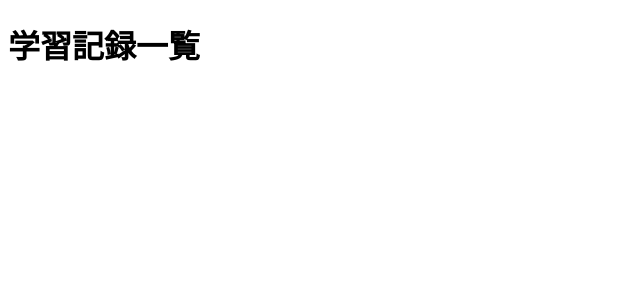
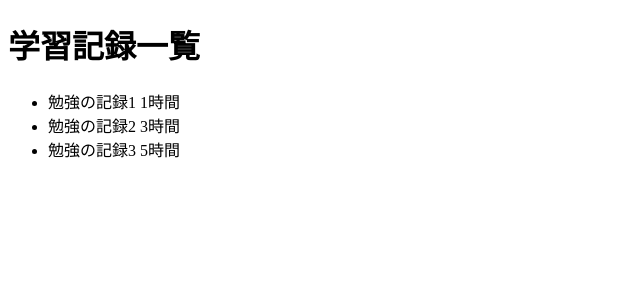
Before and after one commit to Takumi-Tajima/sample-vite, a React (Vite) app: page / in a window 1280 px wide. Shown: the top 300 px of the page, without its empty margins (0-640 px from the left). Built offline with nearby package versions, Linux system fonts and the light colour scheme.

Commit message:
学習一覧を表示

```diff
--- a/src/StudyLog.jsx
+++ b/src/StudyLog.jsx
@@ -1,7 +1,17 @@
 export const StudyLogs = () => {
+  const records = [
+    { title: "勉強の記録1", time: 1},
+    { title: "勉強の記録2", time: 3},
+    { title: "勉強の記録3", time: 5}
+]
   return (
     <>
       <h1>学習記録一覧</h1>
+      <ul>
+        {records.map((record, index) => (
+          <li key={index}>{record.title} {record.time}時間</li>
+        ))}
+      </ul>
     </>
   )
 }
```
